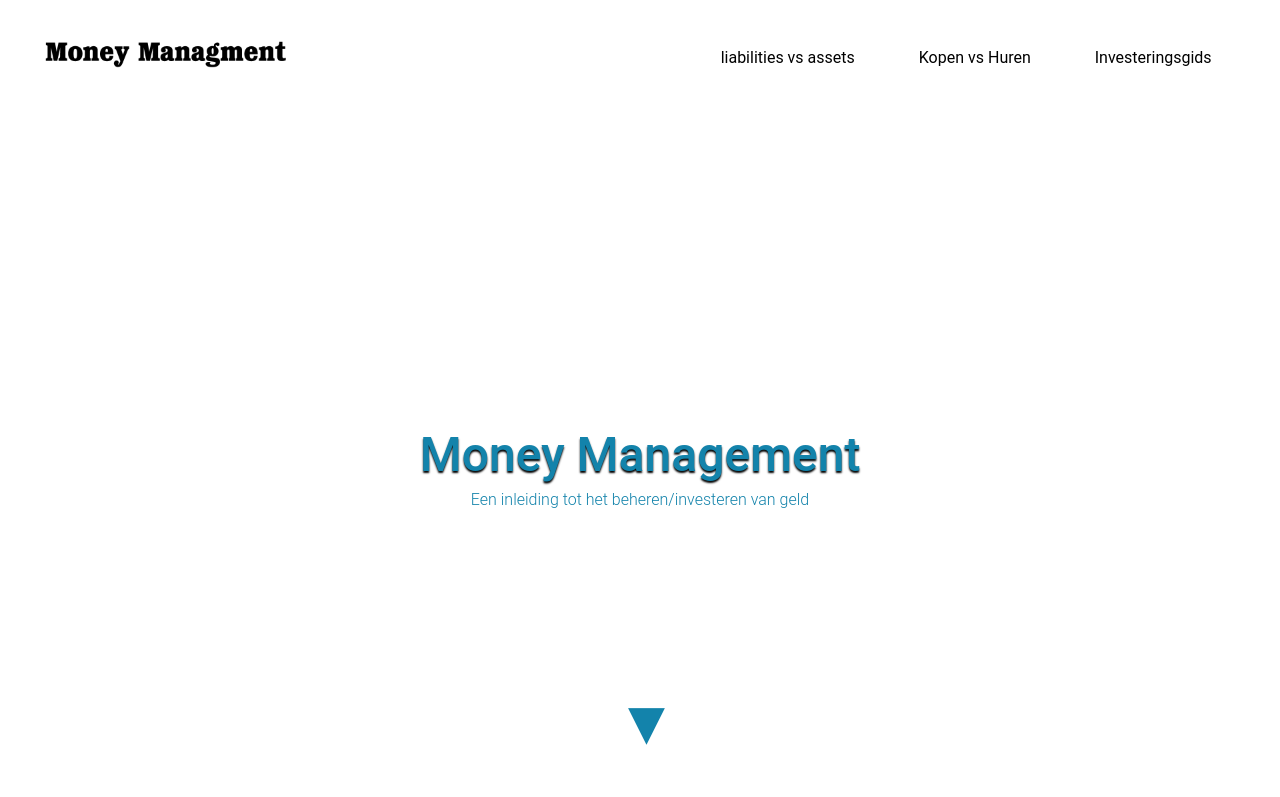
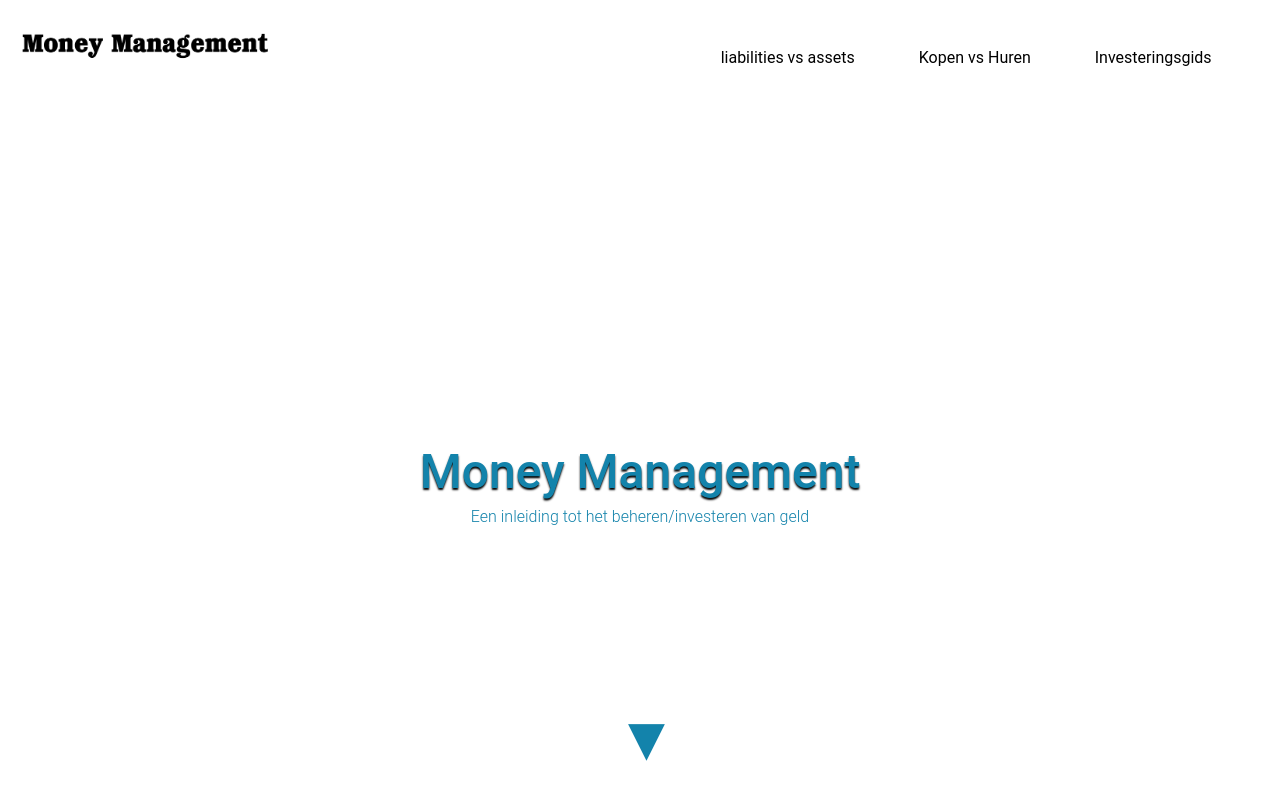
Before and after one commit to ArnoDeVos/Grow2, a plain HTML site: page index.html in a window 1280 px wide. Shown: the top 797 px of the page. Drawn offline with Linux system fonts and the light colour scheme; files whose address does not match are found by name.

Commit message:
logo fix

```diff
--- a/css/stijl.css
+++ b/css/stijl.css
@@ -20,7 +20,7 @@ header {
 }
 
 header nav img {
-    margin: 3%;
+    margin: 1.5%;
     width: 20%;
 }
 
@@ -48,7 +48,7 @@ header nav ul li a {
 header h1 {
     text-align: center;
     font-size: 3em;
-    margin-top: 25%;
+    margin-top: 28%;
     text-shadow: 0px 2px 2px black;
     color: #1383AB;
     font-weight: 500;
@@ -69,7 +69,7 @@ header h2 {
     padding-left: 18px;
     font-size: 3em;
     position: absolute;
-    bottom: 5%;
+    bottom: 3%;
     left: 48%;
     background-color: white;
     color: #1383AB;
--- a/index.html
+++ b/index.html
@@ -18,7 +18,7 @@
     <header>
 
       <nav>
-        <img src="img/logo1.png" alt="logo">
+        <img src="img/logo.png" alt="logo">
         <ul>
           <li><a href="#Liabilities vs Assets">liabilities vs assets</a></li>
           <li><a href="#Kopen vs Huren">Kopen vs Huren</a></li>
```
Also changed, not shown: img/logo.png (added).
